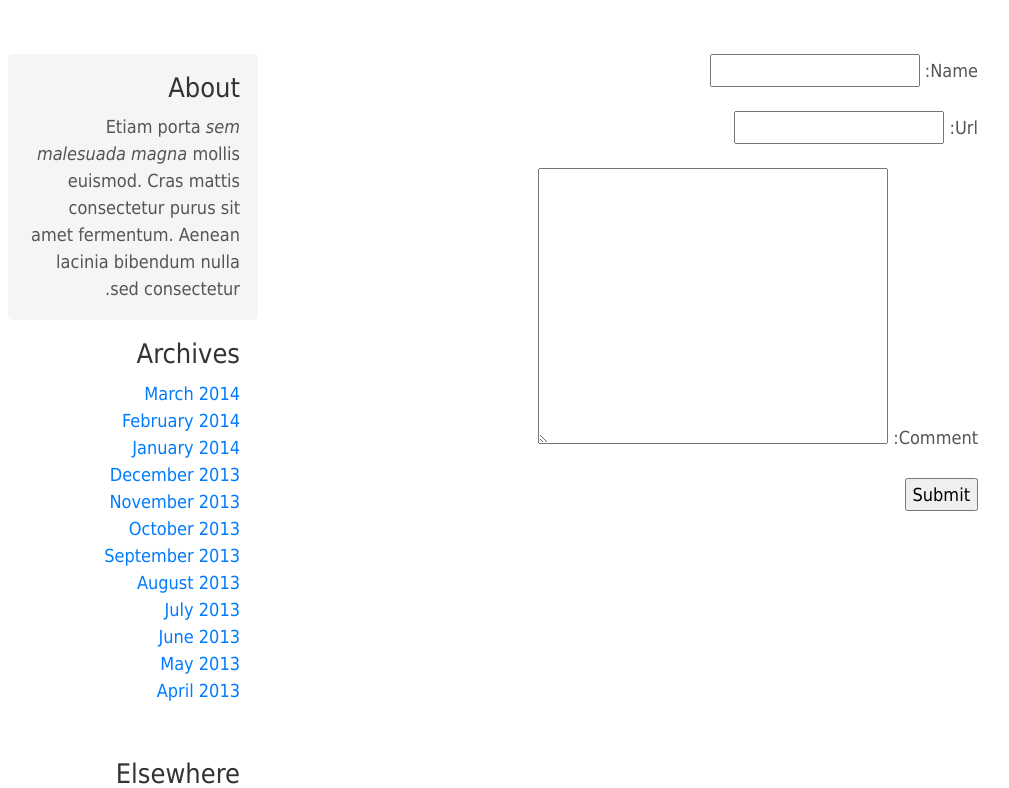
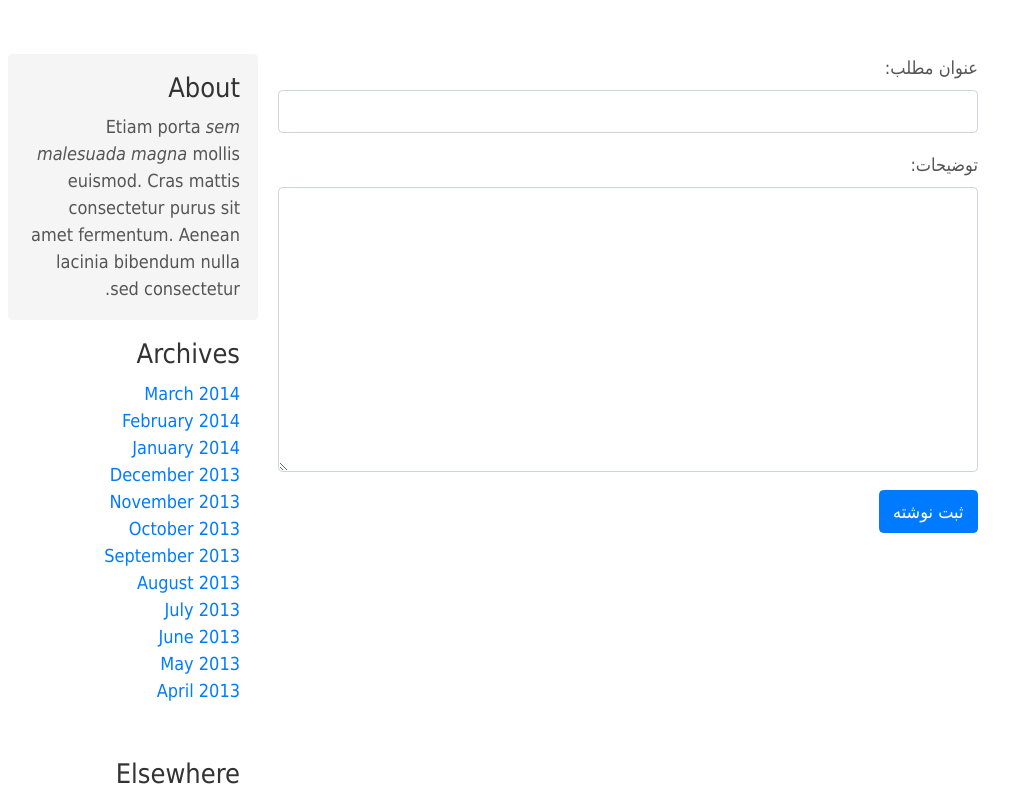
Before and after one commit to djsaeedkhan/django-simple-weblog, a Django app: page /weblog/add in a window 1280 px wide. Shown: the part 63-851 px from the top of the page, without its empty margins (192-1201 px from the left). Run offline with Django 3.2, Linux system fonts and the light colour scheme; some libraries are stand-ins or nearby versions.

Commit message:
customize forms

```diff
--- a/weblog/forms.py
+++ b/weblog/forms.py
@@ -1,6 +1,5 @@
 from django import forms
 
-class CommentForm(forms.Form):
-    name = forms.CharField()
-    url = forms.URLField()
-    comment = forms.CharField(widget=forms.Textarea)
+class PostForm(forms.Form):
+    title = forms.CharField(label='عنوان مطلب',widget=forms.TextInput(attrs={'class':'form-control'}))
+    body = forms.CharField(label='توضیحات',widget=forms.Textarea(attrs={'class':'form-control'}))
--- a/weblog/templates/add.html
+++ b/weblog/templates/add.html
@@ -8,8 +8,13 @@
 <form action="" method="post">
     {% csrf_token %}
     {{form.as_p}}
-    <input type="submit" value="Submit" />
+    <input type="submit" value="ثبت نوشته" class="btn btn-primary" />
 </form>
+<style>
+    label {
+    width: 100px;
+}
+</style>
 
 </div><!-- /.blog-main -->
 {% endblock %}
--- a/weblog/views.py
+++ b/weblog/views.py
@@ -2,7 +2,7 @@ from django.http import HttpResponse
 from django.shortcuts import render
 
 # Create your views here.
-from .forms import CommentForm
+from .forms import PostForm
 
 
 def index(request):
@@ -10,11 +10,11 @@ def index(request):
 
 def add(request):
     if request.method == 'POST':
-        form = CommentForm(request.POST)
+        form = PostForm(request.POST)
         if form.is_valid():
             return HttpResponse('ok')
     else:
-        form = CommentForm()
+        form = PostForm()
     return render(request, 'add.html', {'form': form})
 
 def list(request):
```
